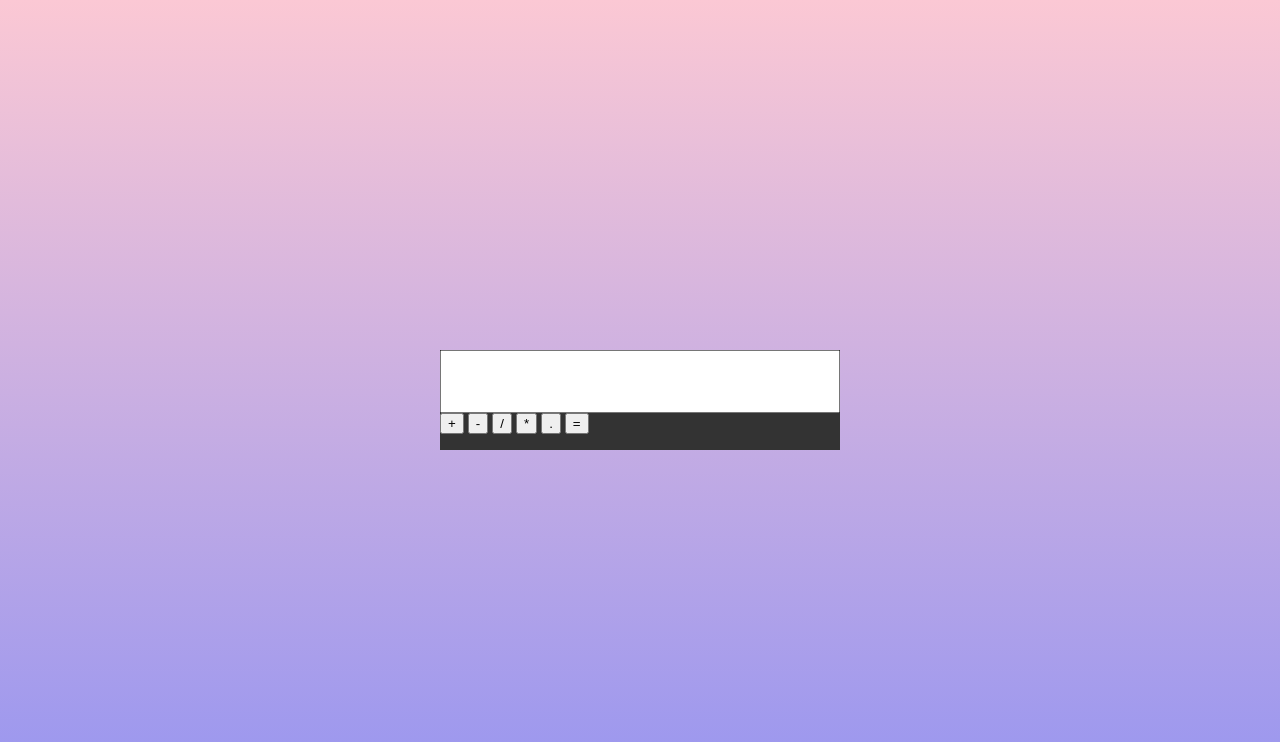
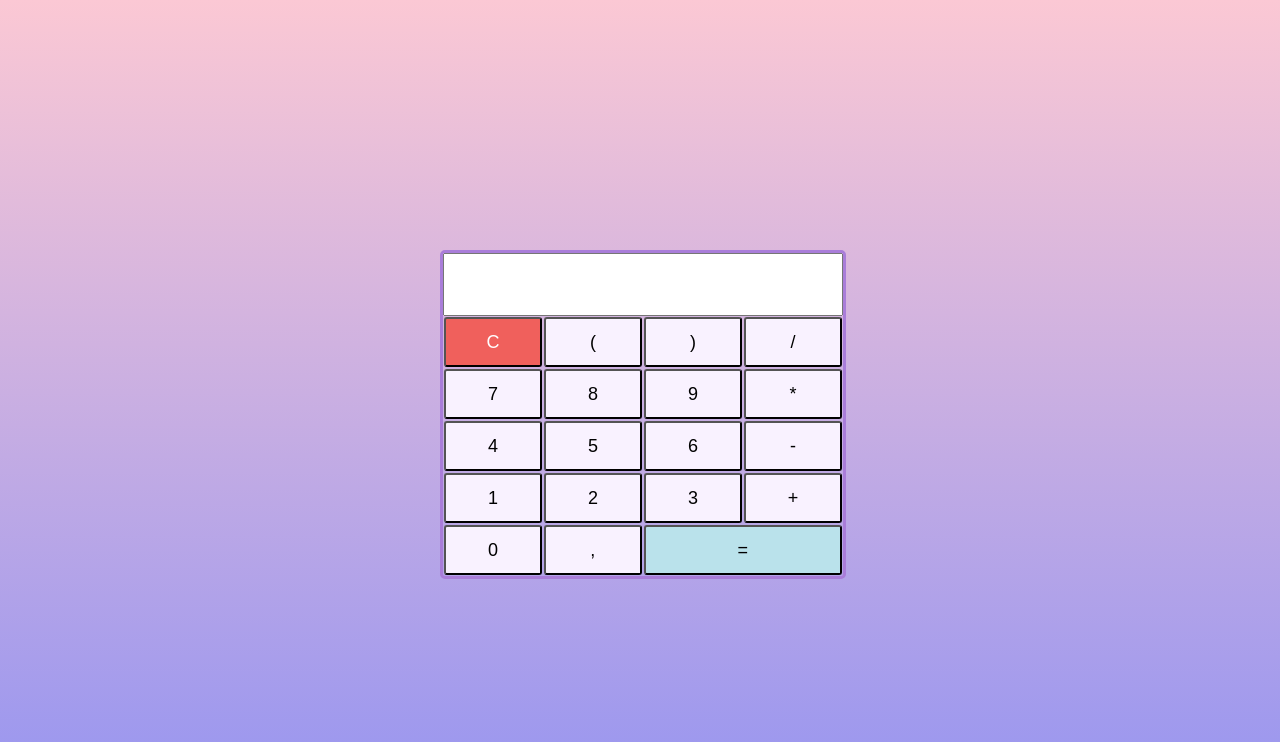
Before and after one commit to prezlyataa/Calculator, a plain HTML site: page index.html in a window 1280 px wide. Drawn offline with nearby package versions, Linux system fonts and the light colour scheme.

Commit message:
design calc

```diff
--- a/css/style.css
+++ b/css/style.css
@@ -15,13 +15,13 @@ body {
 
 .calc {
     width: 400px;
-    height: 100px;
-    background-color: #333;
     position: absolute;
     left: 50%;
     top: 50%;
     margin-left: -200px;
-    margin-top: -50px;
+    margin-top: -150px;
+    border: 3px solid #a97dd9;
+    border-radius: 5px;
 }
 
 .input_field {
@@ -42,3 +42,45 @@ input[type=number]::-webkit-outer-spin-button {
     -webkit-appearance: none;
     margin: 0;
 }
+
+.buttons_block {
+    width: 100%;
+    display: flex;
+    justify-content: space-between;
+}
+
+.btn {
+    width: 98px;
+    height: 50px;
+    font-size: 18px;
+    margin: 1px;
+    border-radius: 3px;
+    background-color: #f9f2ff;
+    transition: all 0.3s;
+}
+
+.btn:hover {
+    background-color: #e8e3ee;
+}
+
+.btn:focus {
+    outline: none;
+}
+
+.btn-equal {
+    width: 199px;
+    background-color: #bae2eb;
+}
+
+.btn-equal:hover {
+    background-color: #c9ecf5;
+}
+
+.btn-clear {
+    background-color: #f0605c;
+    color: #fff;
+}
+
+.btn-clear:hover {
+    background-color: #ff726e;
+}
--- a/index.html
+++ b/index.html
@@ -24,12 +24,35 @@
                 <input class="input_field" type="number">
             </div>
             <div class="buttons">
-                <button>+</button>
-                <button>-</button>
-                <button>/</button>
-                <button>*</button>
-                <button>.</button>
-                <button>=</button>
+                <div class="buttons_block">
+                    <button class="btn btn-clear">C</button>
+                    <button class="btn">(</button>
+                    <button class="btn">)</button>
+                    <button class="btn">/</button>
+                </div>
+                <div class="buttons_block">
+                    <button class="btn">7</button>
+                    <button class="btn">8</button>
+                    <button class="btn">9</button>
+                    <button class="btn">*</button>
+                </div>
+                <div class="buttons_block">
+                    <button class="btn">4</button>
+                    <button class="btn">5</button>
+                    <button class="btn">6</button>
+                    <button class="btn">-</button>
+                </div>
+                <div class="buttons_block">
+                    <button class="btn">1</button>
+                    <button class="btn">2</button>
+                    <button class="btn">3</button>
+                    <button class="btn">+</button>
+                </div>
+                <div class="buttons_block">
+                    <button class="btn">0</button>
+                    <button class="btn">,</button>
+                    <button class="btn btn-equal">=</button>
+                </div>
             </div>
         </div>
     </div>
--- a/js/common.js
+++ b/js/common.js
@@ -8,5 +8,5 @@ $(window).ready(function() {
     setTimeout(function() {
         $('.preloader-wrapper').fadeOut();
         $('body').removeClass('preloader-site');
-    }, 1000);
+    }, 500);
 });
```
